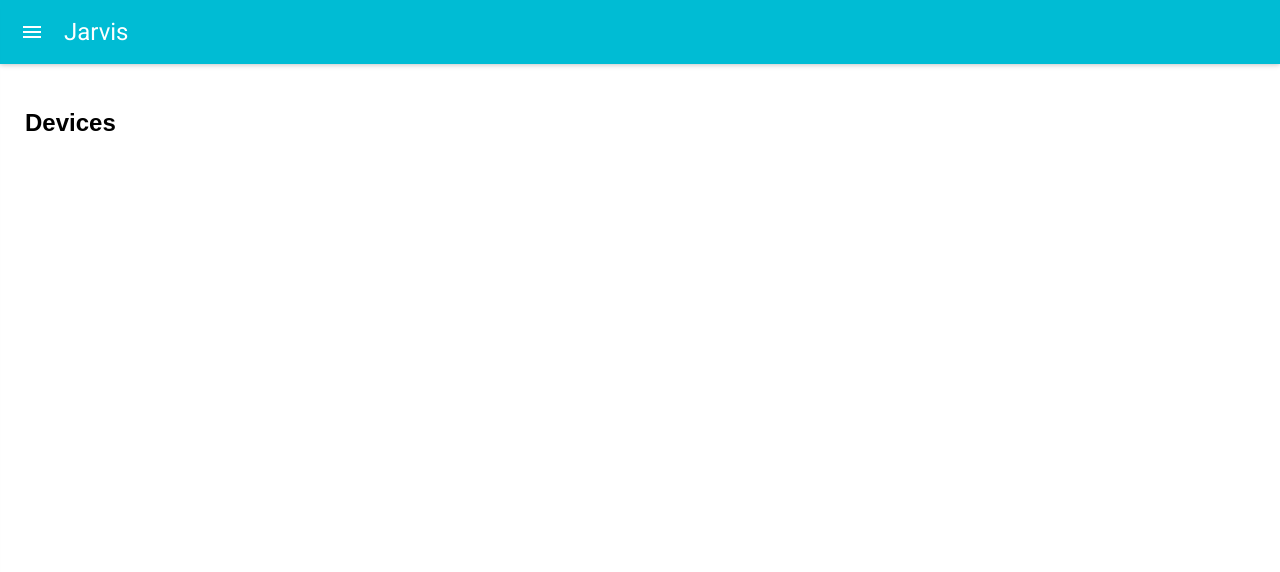
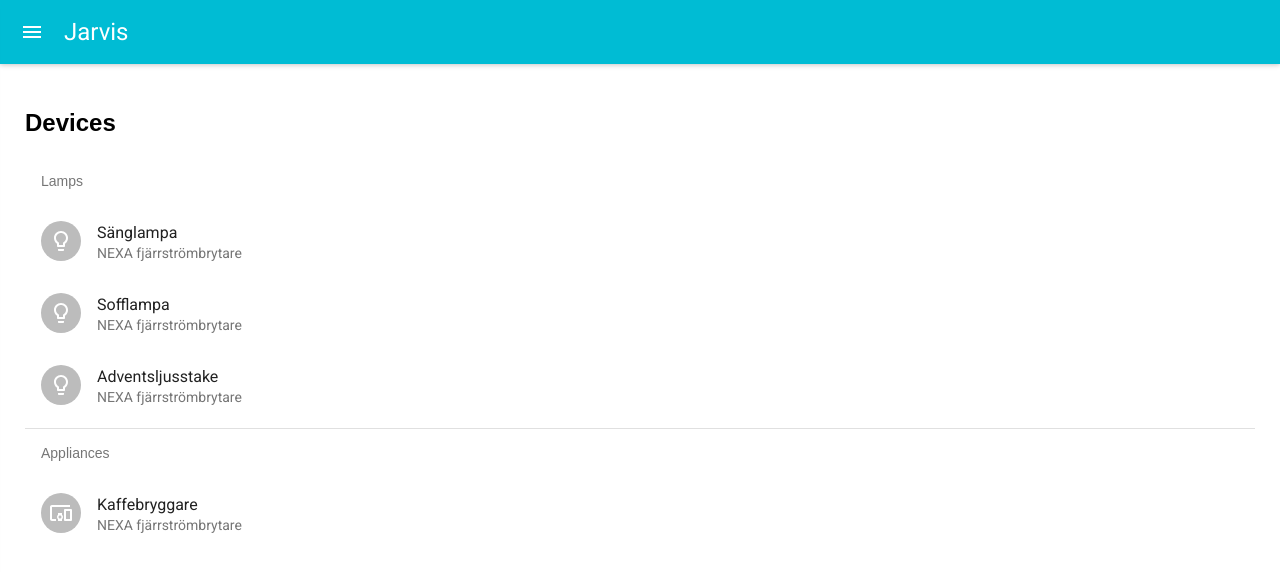
Before and after one commit to axelniklasson/jarvis, a React (Create React App) app in the folder frontend/: page /devices in a window 1280 px wide. Shown: the top 572 px of the page. Built offline with nearby package versions, Linux system fonts and the light colour scheme.

Commit message:
Added static devices to device page

```diff
--- a/frontend/src/components/DevicesComponent.js
+++ b/frontend/src/components/DevicesComponent.js
@@ -1,10 +1,50 @@
 import React from 'react';
+import { List, ListItem } from 'material-ui/List';
+import Subheader from 'material-ui/Subheader';
+import Divider from 'material-ui/Divider';
+import Avatar from 'material-ui/Avatar';
+import Lamp from 'material-ui/svg-icons/action/lightbulb-outline';
+import Device from 'material-ui/svg-icons/hardware/devices-other';
 
 export default class DevicesComponent extends React.Component {
   render() {
     return (
       <div>
         <h2>Devices</h2>
+
+        <List>
+          <Subheader>Lamps</Subheader>
+
+          <ListItem
+            leftAvatar={<Avatar icon={<Lamp />} />}
+            primaryText="Sänglampa"
+            secondaryText="NEXA fjärrströmbrytare"
+          />
+
+          <ListItem
+            leftAvatar={<Avatar icon={<Lamp />} />}
+            primaryText="Sofflampa"
+            secondaryText="NEXA fjärrströmbrytare"
+          />
+
+          <ListItem
+            leftAvatar={<Avatar icon={<Lamp />} />}
+            primaryText="Adventsljusstake"
+            secondaryText="NEXA fjärrströmbrytare"
+          />
+        </List>
+
+        <Divider />
+
+        <List>
+          <Subheader>Appliances</Subheader>
+
+          <ListItem
+            leftAvatar={<Avatar icon={<Device />} />}
+            primaryText="Kaffebryggare"
+            secondaryText="NEXA fjärrströmbrytare"
+          />
+        </List>
       </div>
     );
   }
```
